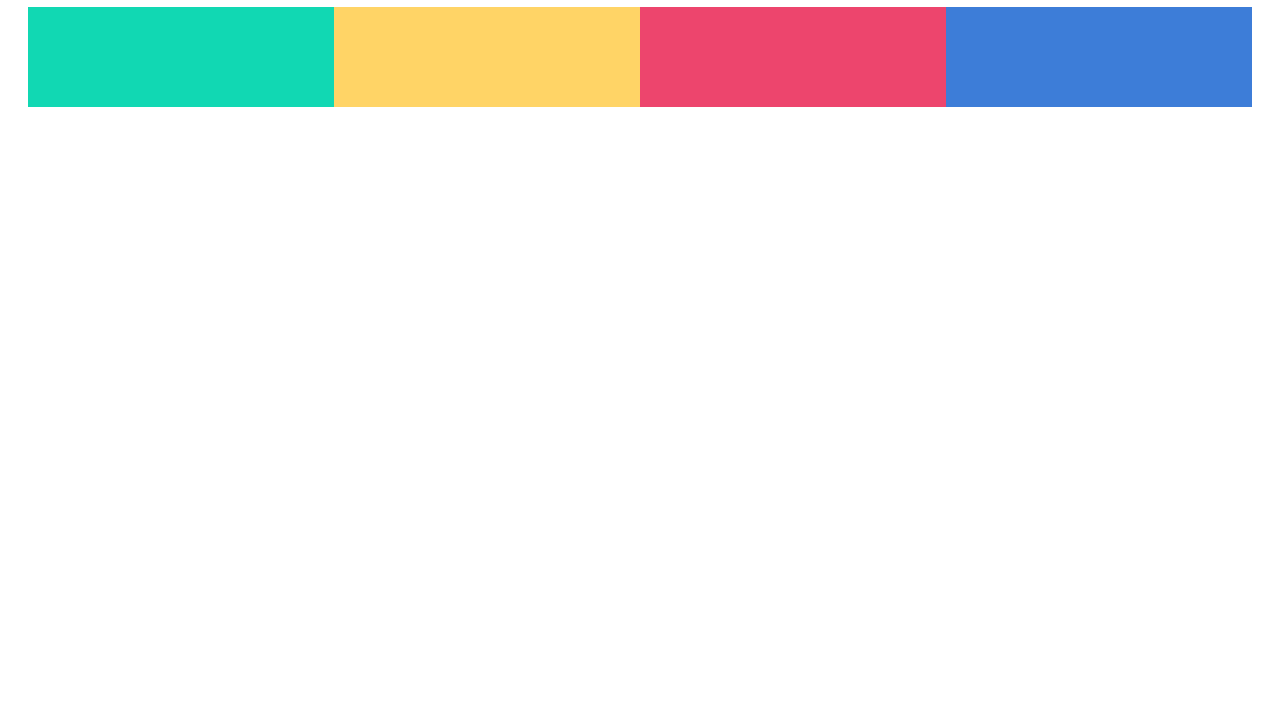
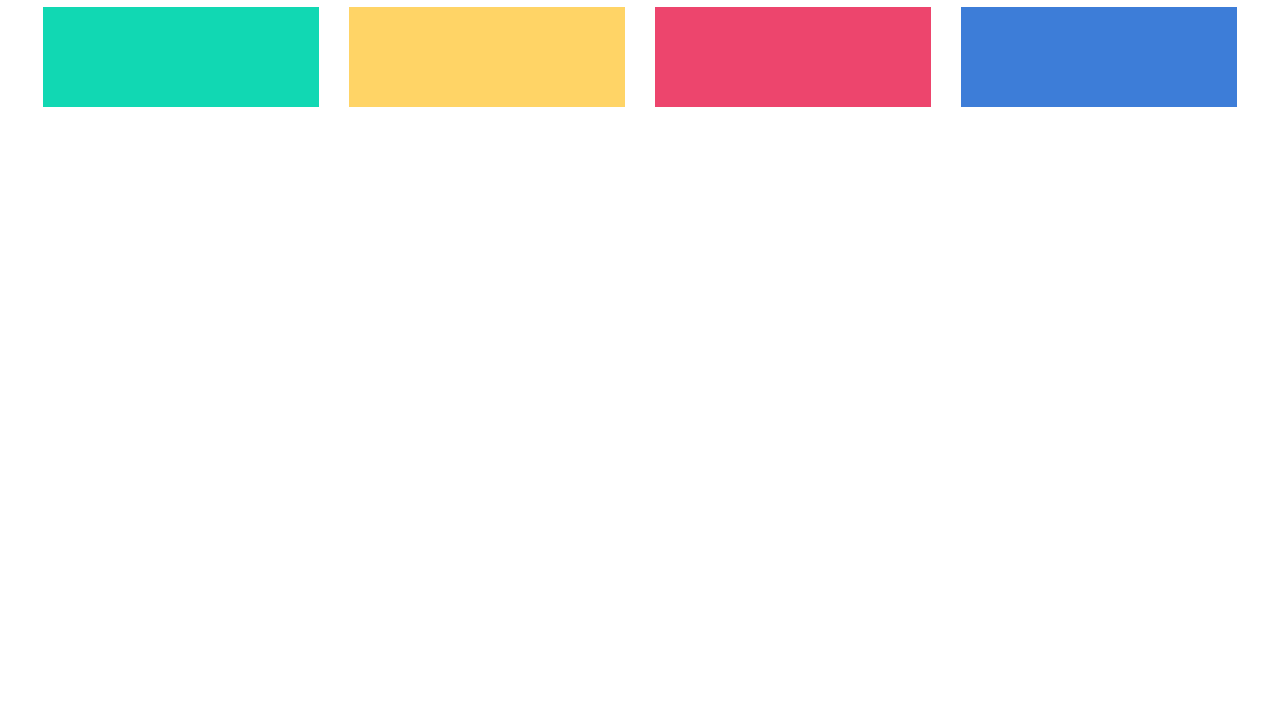
Before and after one commit to githubyosshi/Responsive-design, a plain HTML site: page index.html in a window 1280 px wide. Shown: the part 73-800 px from the top of the page. Drawn offline with Linux system fonts and the light colour scheme.

Commit message:
box-sizing

```diff
--- a/stylesheet.css
+++ b/stylesheet.css
@@ -1,3 +1,7 @@
+*{
+  box-sizing: border-box;
+}
+
 h1 {
   color: red;
 }
@@ -21,6 +25,7 @@ h1 {
 .item {
   width: 25%;
   float: left;
+  padding: 0px 15px;
 }
 
 .item-box {
```
